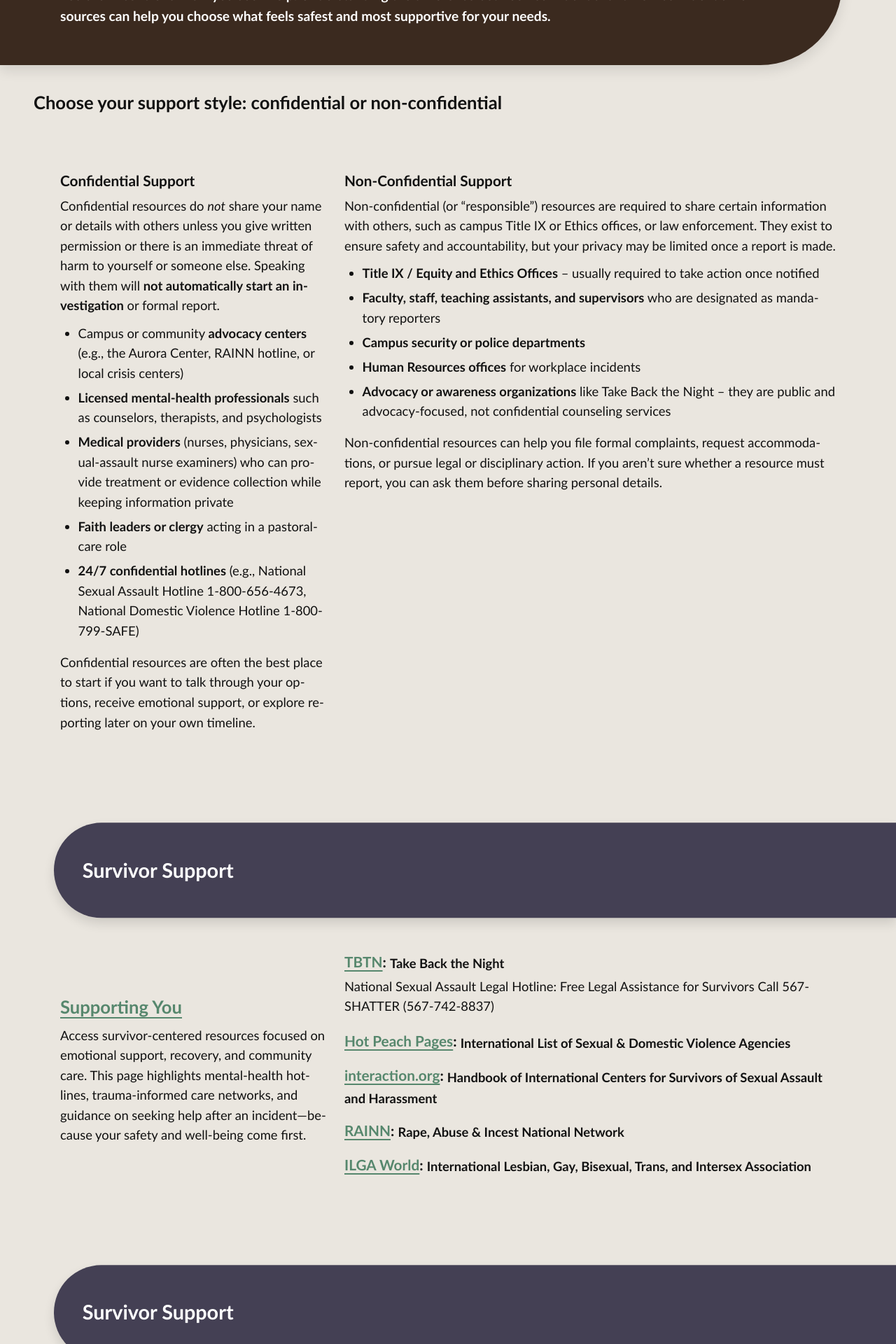
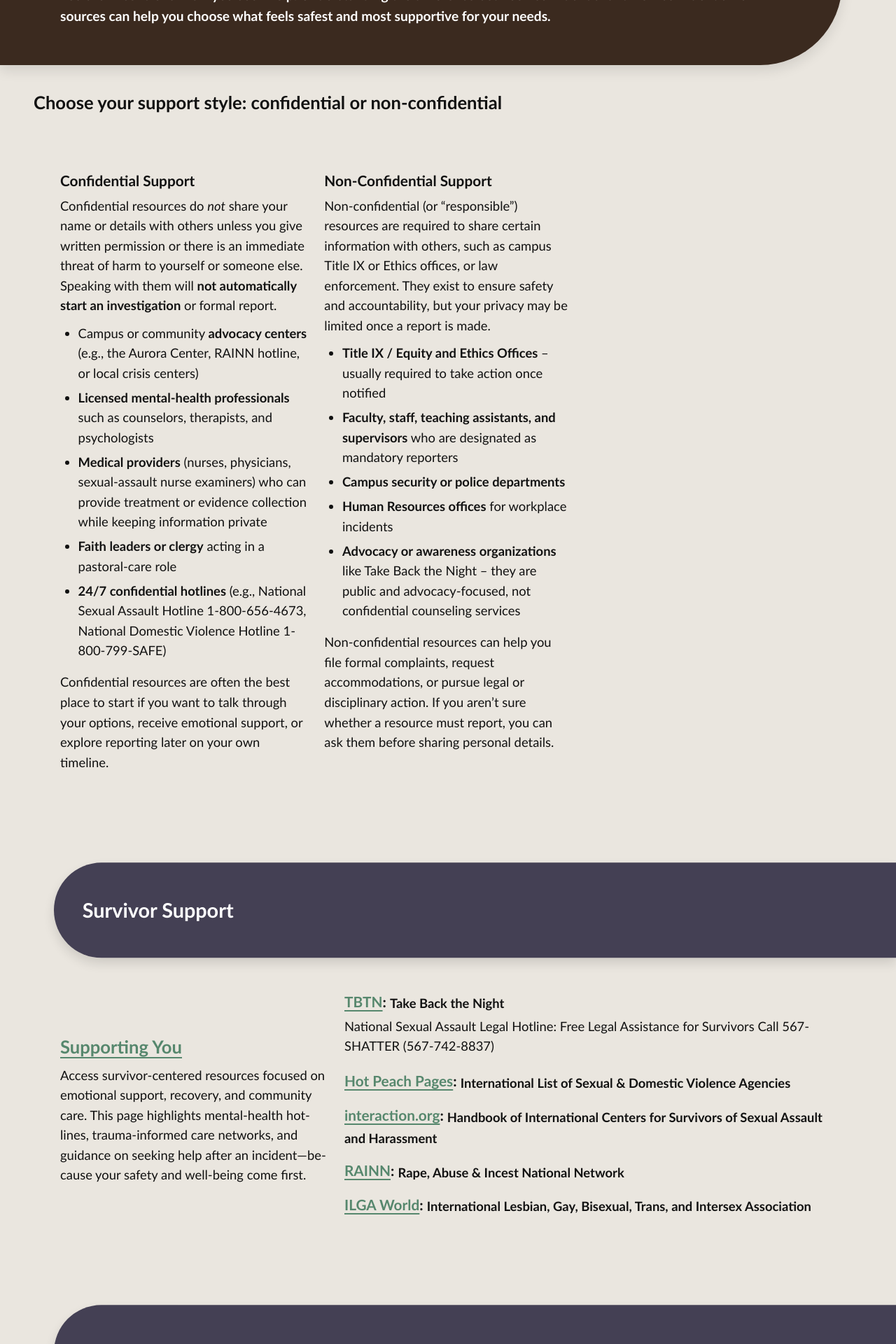
Before and after one commit to AnthroSafetyWarrior/GoldenTrowelProject, a Jekyll site: the page built from _pages/support.html, in a window 1280 px wide. Shown: the part 1425-3345 px from the top of the page at 70% size. Built offline with Jekyll 4.4.1, drawn with Linux system fonts in a browser that asks for light colours.

Commit message:
updating name

```diff
--- a/_pages/support.html
+++ b/_pages/support.html
@@ -41,8 +41,8 @@
 
 <h3><strong>Choose your support style: confidential or non-confidential</strong></h3>
 
-<section class="section section--prep">
-  <div class="split" style="align-items:start">
+<section class="section">
+  <div class="pill-grid">
     <!-- CONFIDENTIAL -->
     <div class="text">
       <h4><strong>Confidential Support</strong></h4>
```
